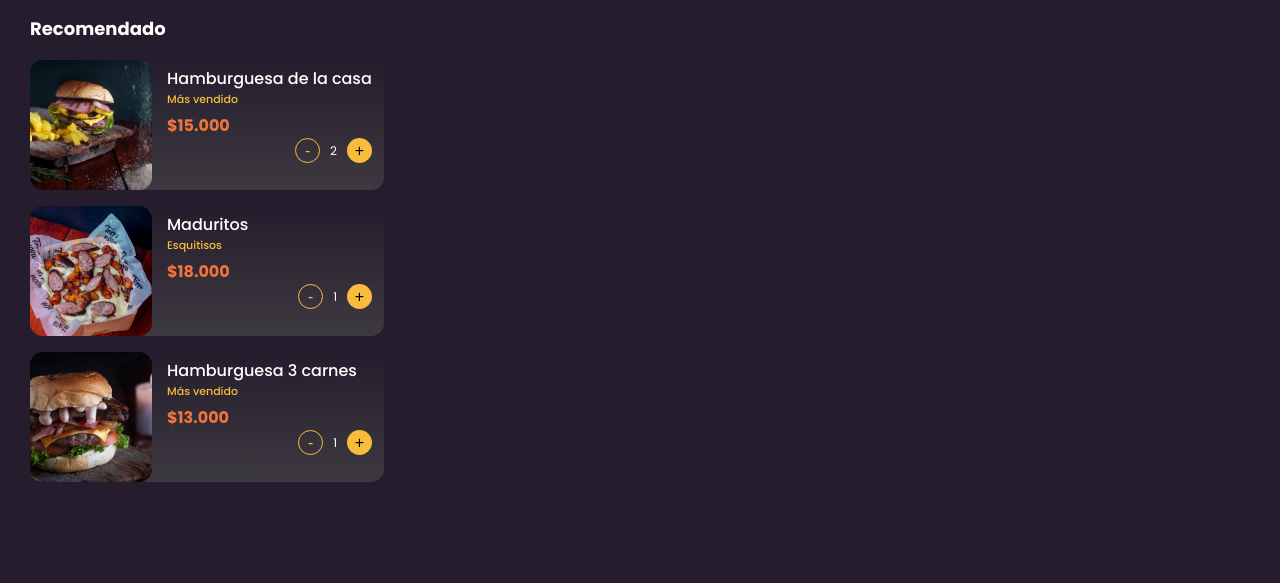
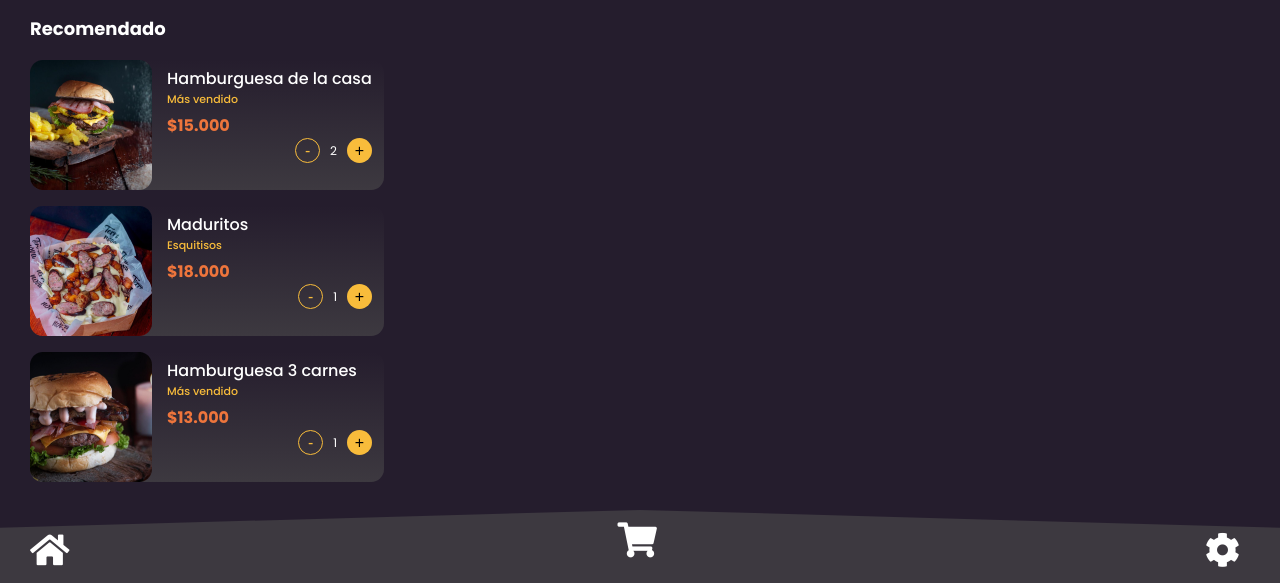
Before and after one commit to solemme1987/terranova, a website: page index.html in a window 1280 px wide. Shown: the part 305-888 px from the top of the page. Before the commit the page ends 807 px from the top, so only its background shows below. Drawn offline with Linux system fonts and the light colour scheme.

Commit message:
footer hubicado en el html pero sin el boton cart terminado

```diff
--- a/assets/css/main.css
+++ b/assets/css/main.css
@@ -22,11 +22,10 @@ body{
     background: var(--dark);
     margin:0;
     box-sizing: border-box;
+
 }
 .container{
     padding: 43px 0 0 0;
-    /* overflow: hidden; */
-    margin-bottom: 20px;/*quietar luego con segurida es provisonal*/
 }
 
 
@@ -254,7 +253,66 @@ body{
     }
 
 
+/* ------------------------------------------------
+    ESTILOS  PIE DE PAGINA (MENU BAR)
+--------------------------------------------------- */
+footer.menu-bar{
+  position: relative;
+  align-items: center;
+  background: var(--midDark);
+  bottom: 0;
+  display: flex;
+  justify-content: space-between;
+  height: 55px;
+  margin-top: 16px;
+  padding: 30px 30px 0 30px;
 
-/* ------------------------------------------------
-    ESTILOS  el pie de pagina
---------------------------------------------------- */
+  /* ESta linea me hace la figura de poligon en el menu bar */
+  clip-path: polygon(50% 14%, 100% 35%, 100% 100%, 0 100%, 0% 35%);
+  z-index: -1;
+
+}
+
+
+.menu-bar i{
+
+    width: 45px;
+    height: 47px;
+    font-size: 35px;
+    color: var(--white);
+    outline: 0;
+    background:transparent;
+    border: 0;
+    margin: 0;
+    padding: 0;
+
+}
+
+.menu-bar i.car-button{
+    /* position: absolute; */
+    /* background: var(--orange);
+    padding:15px 15px;
+    border-radius:50px ;
+    text-align: center;
+    align-items: center; */
+
+
+}
+
+ .car-button-container{
+    position: relative;
+  bottom: 0;
+  left: 0;
+  right: 0;
+  top: -10px;
+  z-index: 1;
+}
+.car-button-container i.car-button{
+
+    /* background: var(--orange); */
+    /* padding:5px 10px; */
+    border-radius:50px ;
+    font-size: 35px;
+
+
+}
--- a/index.html
+++ b/index.html
@@ -59,10 +59,9 @@
         </div>
 
         <!-- SECCION DE PRODUCTOS EN HOM -->
-        <div class="productSection" id="productSection">
+        <section class="productSection" id="productSection">
 
           <h3 class="productTittleCat">Recomendado</h3>
-
           <!-- card 1 -->
           <div class="card-product">
               <img src="assets/img/hamburg/hmgcasa.png" alt="Imagen producto" class="card-img">
@@ -127,8 +126,24 @@
 
           </div>
 
+        </section>
 
-        </div>
+
+        <footer class="menu-bar">
+
+                 <!-- <button> -->
+                     <i class="fas fa-home"></i>
+                 <!-- </button> -->
+                 <!-- <button class="car-button"> -->
+                    <div class="car-button-container">
+                        <i class="fas fa-shopping-cart car-button"></i>
+                    </div>
+                 <!-- </button> -->
+                 <!-- <button> -->
+                    <i class="fas fa-cog"></i>
+                 <!-- </button> -->
+
+        </footer>
 
 </div>
 
```
